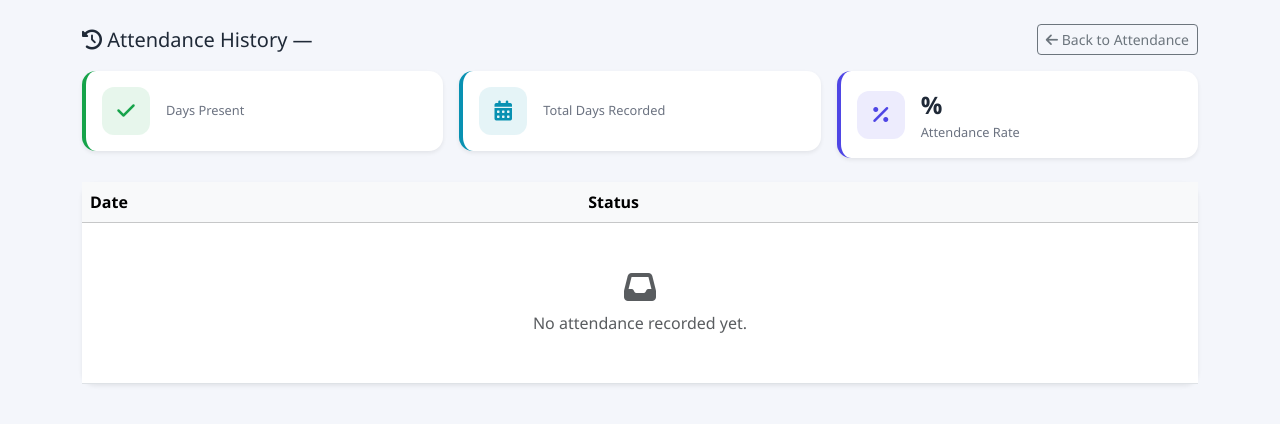
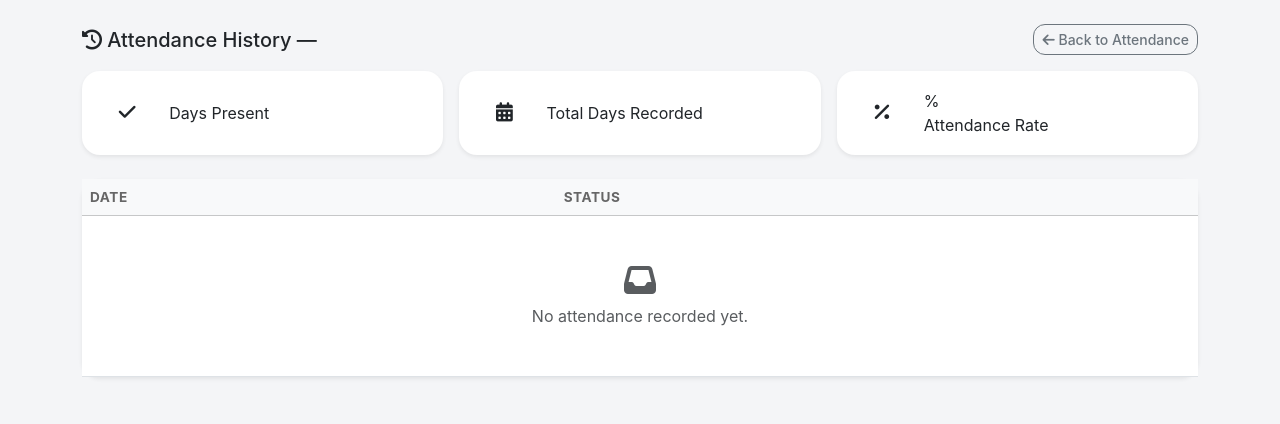
Before and after one commit to BurukalaManiReethika/student-management-system, a Python web app: template templates/attendance_history.html in a window 1280 px wide. Shown: the top 424 px of the page. Run offline with Jinja, Linux system fonts and the light colour scheme; the template is opened without the code that fills it, so the values that code supplies are empty.

Commit message:
Update style.css

```diff
--- a/static/css/style.css
+++ b/static/css/style.css
@@ -1,189 +1,274 @@
-:root,
-[data-theme="light"] {
-  --primary: #4f46e5;
-  --primary-dark: #4338ca;
-  --bg: #f4f6fb;
-  --surface: #ffffff;
-  --text: #1f2937;
-  --text-muted: #6b7280;
-  --border: #e5e7eb;
-  --chart-text: #1f2937;
-  --chart-grid: #e5e7eb;
+/* ── Layout ─────────────────────────────────────────────────────────── */
+body { background: #f4f5f7; font-family: -apple-system, BlinkMacSystemFont, 'Segoe UI', sans-serif; }
+
+#wrapper { height: 100vh; overflow: hidden; }
+
+/* ── Sidebar ─────────────────────────────────────────────────────────── */
+#sidebar {
+  width: 220px; min-width: 220px;
+  background: #fff;
+  border-right: 1px solid #e8e8e8;
+  display: flex; flex-direction: column;
+  height: 100vh; overflow-y: auto;
 }
 
-[data-theme="dark"] {
-  --primary: #818cf8;
-  --primary-dark: #6366f1;
-  --bg: #0f1117;
-  --surface: #181b25;
-  --text: #e5e7eb;
-  --text-muted: #9ca3af;
-  --border: #2a2e3a;
-  --chart-text: #e5e7eb;
-  --chart-grid: #2a2e3a;
+.sidebar-brand {
+  font-weight: 700;
+  font-size: 1.1rem;
+  padding: 1rem;
+  border-bottom: 1px solid #eee;
 }
 
-body {
-  background: var(--bg);
-  color: var(--text);
-  font-family: 'Segoe UI', system-ui, sans-serif;
-  transition: background 0.2s ease, color 0.2s ease;
+.sidebar-brand i { color: #0d6efd; }
+
+.nav-link {
+  color: #444;
+  border-radius: 10px;
+  margin: .15rem .5rem;
+  padding: .6rem .75rem;
 }
 
-.navbar {
-  background: linear-gradient(135deg, var(--primary), var(--primary-dark));
+.nav-link:hover,
+.nav-link.active {
+  background: #eef4ff;
+  color: #0d6efd;
 }
 
-.navbar-brand {
-  font-weight: 700;
+.nav-link i { width: 20px; }
+
+/* ── Main ────────────────────────────────────────────────────────────── */
+#content {
+  flex: 1;
+  overflow-y: auto;
+  height: 100vh;
+}
+
+.topbar {
+  background: #fff;
+  border-bottom: 1px solid #eee;
+  padding: .75rem 1rem;
+}
+
+/* ── Cards ───────────────────────────────────────────────────────────── */
+.stat-card {
+  border: 0;
+  border-radius: 18px;
+  overflow: hidden;
+}
+
+.stat-card .card-body {
+  padding: 1rem 1.2rem;
+}
+
+.stat-icon {
+  width: 52px;
+  height: 52px;
+  border-radius: 14px;
+  display: grid;
+  place-items: center;
+  font-size: 1.2rem;
+}
+
+.bg-soft-primary { background: rgba(13,110,253,.12); color: #0d6efd; }
+.bg-soft-success { background: rgba(25,135,84,.12); color: #198754; }
+.bg-soft-warning { background: rgba(255,193,7,.18); color: #9a6b00; }
+.bg-soft-danger  { background: rgba(220,53,69,.12); color: #dc3545; }
+
+.card {
+  border: 0;
+  border-radius: 18px;
+}
+
+.card-header {
+  background: transparent;
+  border-bottom: 1px solid #f1f1f1;
+  font-weight: 600;
+}
+
+/* ── Tables ──────────────────────────────────────────────────────────── */
+.table {
+  vertical-align: middle;
+}
+
+.table thead th {
+  font-size: .85rem;
+  text-transform: uppercase;
+  letter-spacing: .04em;
+  color: #666;
+}
+
+.table-hover tbody tr:hover {
+  background: #fafcff;
+}
+
+/* ── Badges ──────────────────────────────────────────────────────────── */
+.badge-grade-Aplus { background: #198754; }
+.badge-grade-A { background: #20c997; }
+.badge-grade-B { background: #0d6efd; }
+.badge-grade-C { background: #ffc107; color: #111; }
+.badge-grade-D { background: #fd7e14; }
+.badge-grade-F { background: #dc3545; }
+
+/* ── Attendance Pills ───────────────────────────────────────────────── */
+.att-pill {
+  min-width: 34px;
+  text-align: center;
+  border-radius: 999px;
+  font-size: .8rem;
+  padding: .25rem .5rem;
+}
+
+.att-P { background: #d1e7dd; color: #0f5132; }
+.att-A { background: #f8d7da; color: #842029; }
+.att-L { background: #fff3cd; color: #664d03; }
+/* ── Forms ───────────────────────────────────────────────────────────── */
+.form-control,
+.form-select {
+  border-radius: 12px;
+  border: 1px solid #dee2e6;
+  padding: .65rem .9rem;
+}
+
+.form-control:focus,
+.form-select:focus {
+  border-color: #86b7fe;
+  box-shadow: 0 0 0 .15rem rgba(13,110,253,.15);
+}
+
+/* ── Buttons ─────────────────────────────────────────────────────────── */
+.btn {
+  border-radius: 12px;
+  font-weight: 500;
+}
+
+.btn-primary {
+  box-shadow: 0 6px 16px rgba(13,110,253,.15);
+}
+
+.btn-success {
+  box-shadow: 0 6px 16px rgba(25,135,84,.15);
+}
+
+/* ── Dashboard Cards ─────────────────────────────────────────────────── */
+.dashboard-card {
+  transition: all .25s ease;
+}
+
+.dashboard-card:hover {
+  transform: translateY(-4px);
+  box-shadow: 0 10px 25px rgba(0,0,0,.08);
+}
+
+/* ── Notice Cards ────────────────────────────────────────────────────── */
+.notice-card {
+  border-left: 4px solid #0d6efd;
+}
+
+.notice-card.exam {
+  border-left-color: #dc3545;
+}
+
+.notice-card.event {
+  border-left-color: #198754;
+}
+
+.notice-card.announcement {
+  border-left-color: #fd7e14;
+}
+
+/* ── Progress Bars ───────────────────────────────────────────────────── */
+.progress {
+  height: 10px;
+  border-radius: 999px;
+  overflow: hidden;
+}
+
+.progress-bar {
+  border-radius: 999px;
+}
+
+/* ── Login Page ──────────────────────────────────────────────────────── */
+.login-wrapper {
+  min-height: 100vh;
+  display: flex;
+  align-items: center;
+  justify-content: center;
+  background: linear-gradient(
+    135deg,
+    #0d6efd,
+    #6ea8fe
+  );
 }
 
 .login-card {
-  border-radius: 16px;
+  width: 100%;
+  max-width: 450px;
+  border-radius: 20px;
+  overflow: hidden;
 }
 
-.login-icon {
-  width: 64px;
-  height: 64px;
-  margin: 0 auto;
-  border-radius: 50%;
-  background: linear-gradient(135deg, var(--primary), var(--primary-dark));
-  color: #fff;
-  display: flex;
-  align-items: center;
-  justify-content: center;
-  font-size: 1.6rem;
+/* ── Animations ──────────────────────────────────────────────────────── */
+.fade-in {
+  animation: fadeIn .4s ease-in-out;
 }
 
-.btn-primary {
-  background: var(--primary);
-  border-color: var(--primary);
-}
-.btn-primary:hover {
-  background: var(--primary-dark);
-  border-color: var(--primary-dark);
-}
-.btn-outline-primary {
-  color: var(--primary);
-  border-color: var(--primary);
-}
-.btn-outline-primary:hover {
-  background: var(--primary);
-  border-color: var(--primary);
-  color: #fff;
+@keyframes fadeIn {
+  from {
+    opacity: 0;
+    transform: translateY(12px);
+  }
+  to {
+    opacity: 1;
+    transform: translateY(0);
+  }
 }
 
-.stat-card {
-  border: none;
-  border-radius: 14px;
-  border-left: 4px solid var(--primary);
-  background: var(--surface);
-}
-.stat-card-success { border-left-color: #16a34a; }
-.stat-card-info { border-left-color: #0891b2; }
+/* ── Responsive ─────────────────────────────────────────────────────── */
+@media (max-width: 992px) {
 
-.stat-icon {
-  width: 48px;
-  height: 48px;
-  border-radius: 12px;
-  display: flex;
-  align-items: center;
-  justify-content: center;
-  background: rgba(79, 70, 229, 0.1);
-  color: var(--primary);
-  font-size: 1.25rem;
-}
-.stat-card-success .stat-icon { background: rgba(22,163,74,0.1); color: #16a34a; }
-.stat-card-info .stat-icon { background: rgba(8,145,178,0.1); color: #0891b2; }
+  #sidebar {
+    width: 100%;
+    min-width: 100%;
+    height: auto;
+  }
 
-.stat-value {
-  font-size: 1.5rem;
-  font-weight: 700;
-  color: var(--text);
-}
-.stat-label {
-  font-size: 0.8rem;
-  color: var(--text-muted);
+  #content {
+    height: auto;
+  }
+
+  .table-responsive {
+    font-size: .9rem;
+  }
 }
 
-.card {
-  border-radius: 14px;
-  background: var(--surface);
-  color: var(--text);
-}
-.card-header, .card-footer {
-  background: var(--surface) !important;
-  border-color: var(--border) !important;
+@media (max-width: 768px) {
+
+  .dashboard-card {
+    margin-bottom: 1rem;
+  }
+
+  .card-body {
+    padding: 1rem;
+  }
+
+  .btn {
+    width: 100%;
+  }
 }
 
-.table {
-  color: var(--text);
-}
-[data-theme="dark"] .table {
-  --bs-table-bg: var(--surface);
-  --bs-table-color: var(--text);
-  --bs-table-striped-bg: #1f2330;
-  --bs-table-hover-bg: #1f2330;
-  --bs-table-border-color: var(--border);
-}
-[data-theme="dark"] .table-light,
-[data-theme="dark"] .table-light > th {
-  background-color: #1f2330;
-  color: var(--text);
-  border-color: var(--border);
+/* ── Utility Classes ─────────────────────────────────────────────────── */
+.shadow-soft {
+  box-shadow: 0 8px 24px rgba(0,0,0,.06);
 }
 
-[data-theme="dark"] .form-control,
-[data-theme="dark"] .input-group-text {
-  background-color: #1f2330;
-  color: var(--text);
-  border-color: var(--border);
-}
-[data-theme="dark"] .form-control:focus {
-  background-color: #1f2330;
-  color: var(--text);
-}
-[data-theme="dark"] .dropdown-menu {
-  background-color: var(--surface);
-  border-color: var(--border);
-}
-[data-theme="dark"] .dropdown-item {
-  color: var(--text);
-}
-[data-theme="dark"] .dropdown-item:hover {
-  background-color: #1f2330;
-  color: var(--text);
-}
-[data-theme="dark"] .page-link {
-  background-color: var(--surface);
-  border-color: var(--border);
-  color: var(--text);
-}
-[data-theme="dark"] .text-muted {
-  color: var(--text-muted) !important;
+.rounded-xl {
+  border-radius: 18px;
 }
 
-.sort-link {
-  color: inherit;
-  text-decoration: none;
-}
-.sort-link:hover {
-  color: var(--primary);
+.text-small {
+  font-size: .875rem;
 }
 
-.grade-badge {
-  font-size: 0.8rem;
-  padding: 0.4em 0.7em;
-  border-radius: 8px;
+.cursor-pointer {
+  cursor: pointer;
 }
-.grade-Aplus, .grade-A { background: #16a34a; color: #fff; }
-.grade-B { background: #0891b2; color: #fff; }
-.grade-C { background: #f59e0b; color: #fff; }
-.grade-D { background: #f97316; color: #fff; }
-.grade-F { background: #dc2626; color: #fff; }
-
-.error-code {
-  font-size: 5rem;
-  font-weight: 800;
-  color: var(--primary);
-}
```
